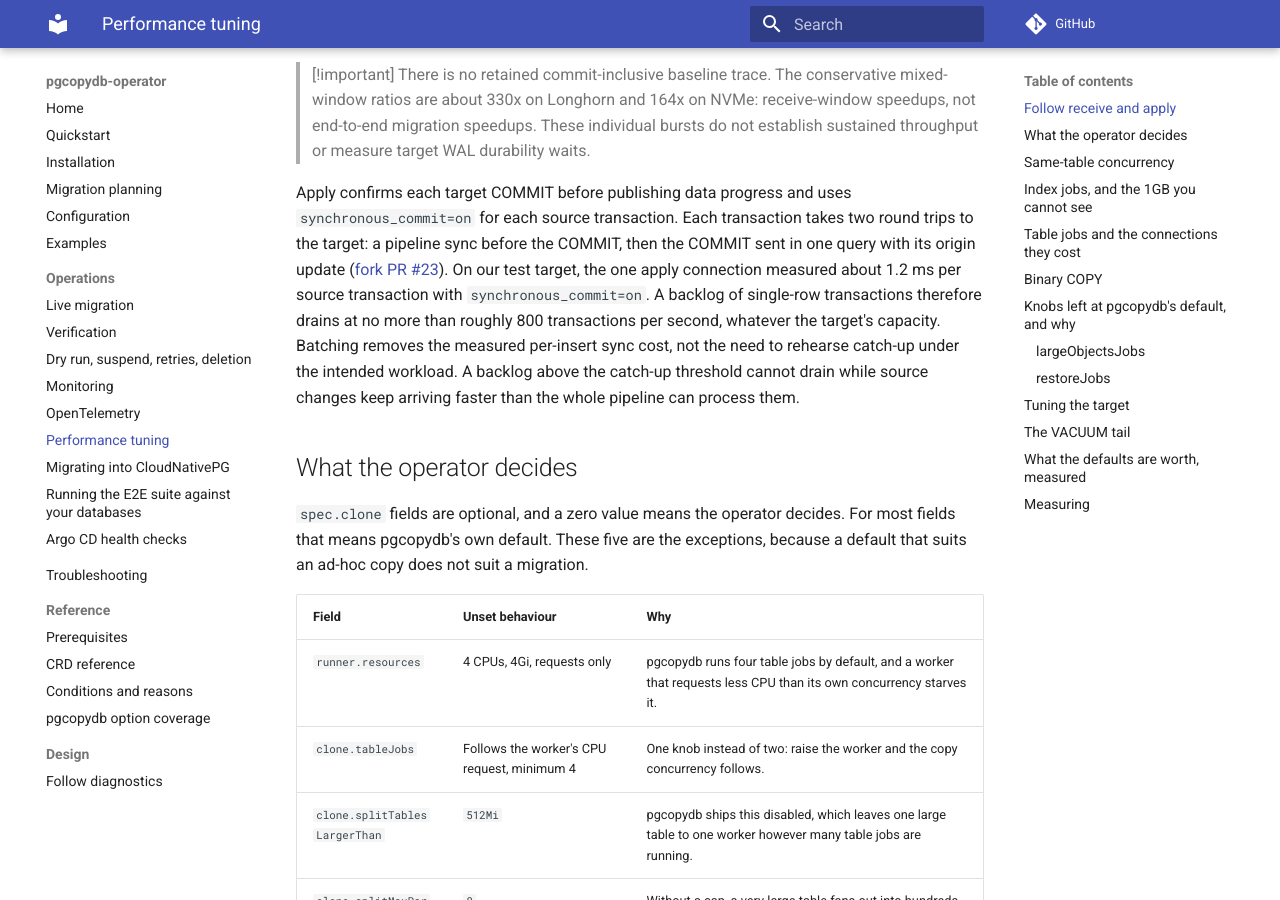
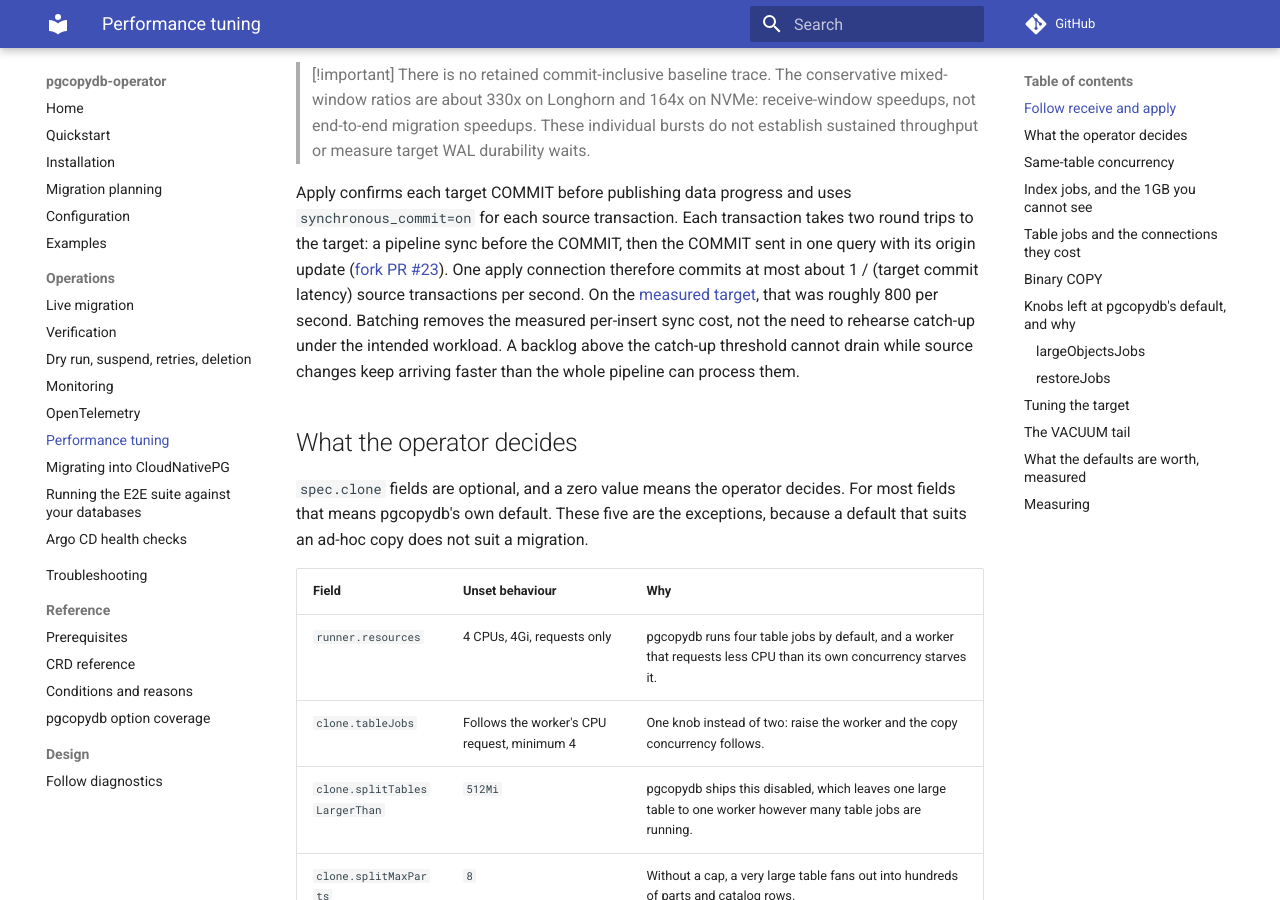
Before and after one commit to ydixken/pgcopydb-operator, an MkDocs documentation site: the page built from docs/operations/performance.md, in a window 1280 px wide and 900 px high, scrolled down 778 px. Built offline with MkDocs 1.6.1 and Material for MkDocs 9.7.7, drawn with Linux system fonts in a browser that asks for light colours; comment, search, counter and statistics services are not loaded.

Commit message:
docs: bound one apply connection by its commit latency
Record the pgbench measurement behind the figure and state the bound as about 1 / (commit latency) transactions per second per apply connection.

```diff
--- a/docs/operations/performance.md
+++ b/docs/operations/performance.md
@@ -26,8 +26,8 @@ Before values cover the row-only receive window; after values include the SQLite
 
 Apply confirms each target COMMIT before publishing data progress and uses `synchronous_commit=on` for each source transaction.
 Each transaction takes two round trips to the target: a pipeline sync before the COMMIT, then the COMMIT sent in one query with its origin update ([fork PR #23](https://github.com/ydixken/pgcopydb/pull/23)).
-On our test target, the one apply connection measured about 1.2 ms per source transaction with `synchronous_commit=on`.
-A backlog of single-row transactions therefore drains at no more than roughly 800 transactions per second, whatever the target's capacity.
+One apply connection therefore commits at most about 1 / (target commit latency) source transactions per second.
+On the [measured target](https://github.com/ydixken/pgcopydb-operator/blob/main/docs/research/measurements.md#one-durable-commit-per-transaction-caps-a-single-connection-near-800-per-second), that was roughly 800 per second.
 Batching removes the measured per-insert sync cost, not the need to rehearse catch-up under the intended workload.
 A backlog above the catch-up threshold cannot drain while source changes keep arriving faster than the whole pipeline can process them.
 
```
Also changed, not shown: docs/research/measurements.md (+11 -0 lines).
